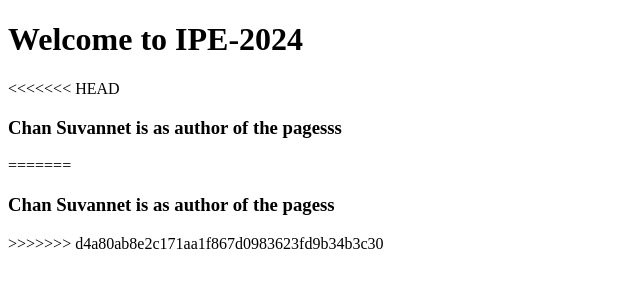
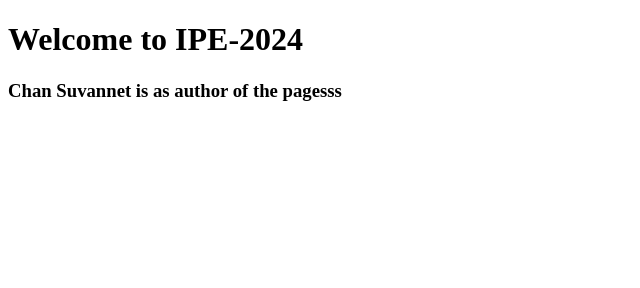
Before and after one commit to ChanSuvannet/midterm-ipe-2024, a plain HTML site: page index.html in a window 1280 px wide. Shown: the whole page, without its empty margins (0-640 px from the left). Drawn offline with Linux system fonts and the light colour scheme.

Commit message:
resolve conflict

```diff
--- a/index.html
+++ b/index.html
@@ -7,10 +7,6 @@
 </head>
 <body>
     <h1>Welcome to IPE-2024</h1>
-<<<<<<< HEAD
     <h3>Chan Suvannet is as author of the pagesss</h3>
-=======
-    <h3>Chan Suvannet is as author of the pagess</h3>
->>>>>>> d4a80ab8e2c171aa1f867d0983623fd9b34b3c30
 </body>
 </html>
```
